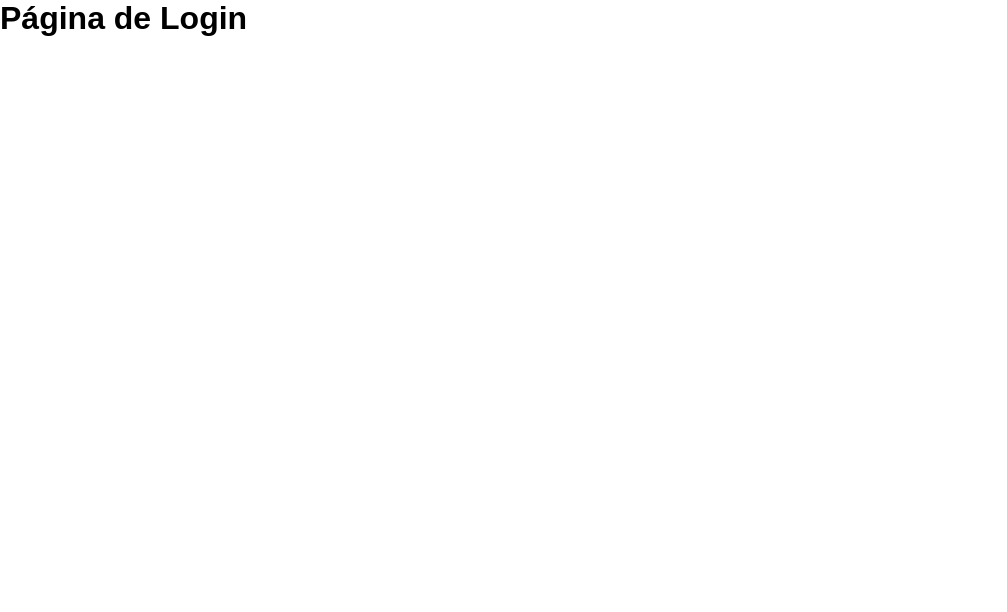
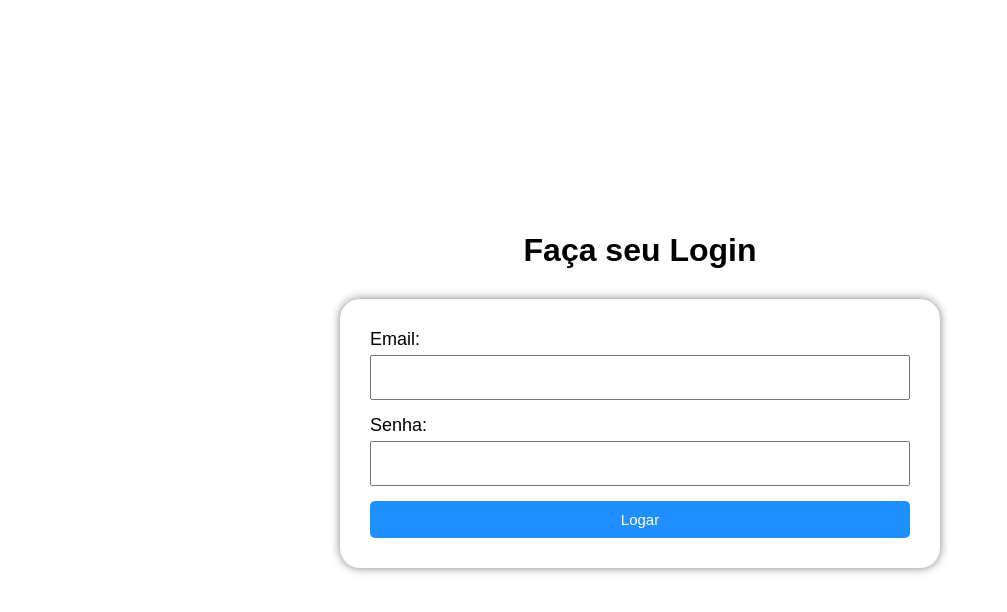
Before and after one commit to Gabriel-Sales-Mendonca/controlaestoque, a React (Create React App) app: page /login in a window 1280 px wide. Shown: the top 612 px of the page, without its empty margins (0-1007 px from the left). Built offline with nearby package versions, Linux system fonts and the light colour scheme.

Commit message:
Configurei o react-toastify

```diff
--- a/package.json
+++ b/package.json
@@ -10,6 +10,7 @@
     "react-dom": "^18.3.1",
     "react-router-dom": "^6.26.2",
     "react-scripts": "5.0.1",
+    "react-toastify": "^10.0.5",
     "styled-components": "^6.1.13",
     "web-vitals": "^2.1.4"
   },
--- a/src/App.js
+++ b/src/App.js
@@ -1,4 +1,5 @@
 import { RouterProvider} from 'react-router-dom'
+import { ToastContainer } from 'react-toastify'
 
 import router from './routes'
 import GlobalStyles from './styles/GlobalStyles';
@@ -7,6 +8,7 @@ function App() {
   return (
     <>
       <GlobalStyles />
+      <ToastContainer autoClose={3000} className='toast-container' />
       <RouterProvider router={router} />
     </>
   );
--- a/src/pages/Login/index.js
+++ b/src/pages/Login/index.js
@@ -1,7 +1,20 @@
-export default function Login() {
+import { Form } from './styled'
+
+export default function Register() {
     return (
-        <>
-            <h1>Página de Login</h1>
-        </>
+        <div className='centralizer'>
+            <h1>Faça seu Login</h1>
+            <Form className='form-container'>
+                <form action=''>
+                    <label for="email">Email:</label>
+                    <input type="email" id="email" name="email"/>
+
+                    <label for="password">Senha:</label>
+                    <input type="password" id="password" name="password"/>
+
+                    <button type='submit'>Logar</button>
+                </form>
+            </Form>
+        </div>
     )
 }
--- a/src/pages/Login/styled.js
+++ b/src/pages/Login/styled.js
@@ -0,0 +1,32 @@
+import { styled } from 'styled-components'
+
+export const Form = styled.div`
+    display: flex;
+    align-items: center;
+    justify-content: center;
+
+    margin-top: 30px;
+    width: 100%;
+    max-width: 600px;
+    padding: 30px;
+    border-radius: 20px;
+    box-shadow: 0 0 10px rgba(0, 0, 0, 0.5);
+    background-color: #fff;
+    font-size: 18px;
+
+    form {
+        width: 100%;
+    }
+
+    input {
+        font-size: 18px;
+        width: 100%;
+        padding: 10px 20px;
+        margin: 5px 0px 15px 0px;
+    }
+
+    button {
+        width: 100%;
+        padding: 10px 20px;
+    }
+`
--- a/src/pages/Register/index.js
+++ b/src/pages/Register/index.js
@@ -1,20 +1,38 @@
+import React, { useState } from 'react'
+import { toast } from 'react-toastify'
+
 import { Form } from './styled'
 
 export default function Register() {
+    const [name, setName] = useState('')
+    const [email, setEmail] = useState('')
+    const [password, setPassword] = useState('')
+
+    function handleSubmit(e) {
+        e.preventDefault()
+
+        let formErrors = false
+
+        if(name.length < 3 || name.length > 30) {
+            formErrors = true
+            toast.error('NOME deve ter entre 2 e 31 caracteres')
+            console.log('NOME deve ter entre 2 e 31 caracteres')
+        }
+    }
     return (
         <div className='centralizer'>
             <h1>Cadastre-se</h1>
             <h4>ou experimente a plataforma sem cadastro <a href='/experimental'>aqui</a></h4>
-            <Form className='form-container'>
-                <form>
+            <Form>
+                <form onSubmit={handleSubmit}>
                     <label for="name">Nome:</label>
-                    <input type="text" id="name" name="name"/>
+                    <input type="text" id="name" name="name" onChange={(e) => {setName(e.target.value)}}/>
 
                     <label for="email">Email:</label>
-                    <input type="email" id="email" name="email"/>
+                    <input type="email" id="email" name="email" onChange={(e) => {setEmail(e.target.value)}}/>
 
                     <label for="password">Senha:</label>
-                    <input type="password" id="password" name="password"/>
+                    <input type="password" id="password" name="password" onChange={(e) => {setPassword(e.target.value)}}/>
 
                     <button type='submit'>Cadastrar</button>
                 </form>
--- a/src/styles/GlobalStyles.js
+++ b/src/styles/GlobalStyles.js
@@ -1,4 +1,5 @@
 import { createGlobalStyle } from 'styled-components'
+import 'react-toastify/dist/ReactToastify.css';
 
 export default createGlobalStyle`
     * {
```
Also changed, not shown: 1 other file (tests, documents, lock files or other folders).
